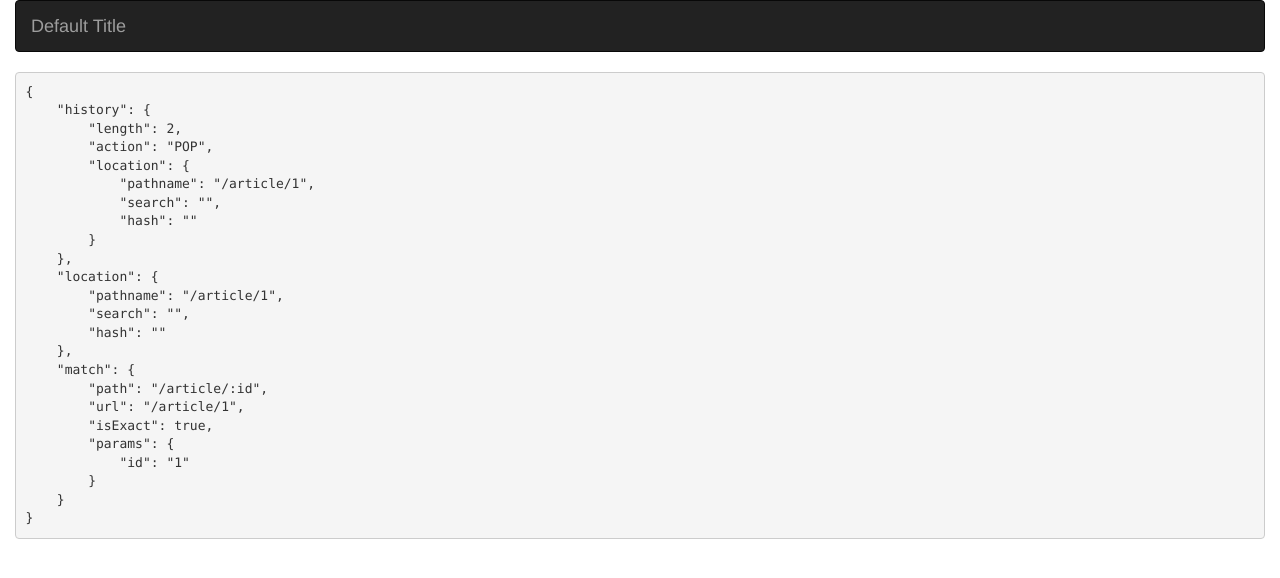
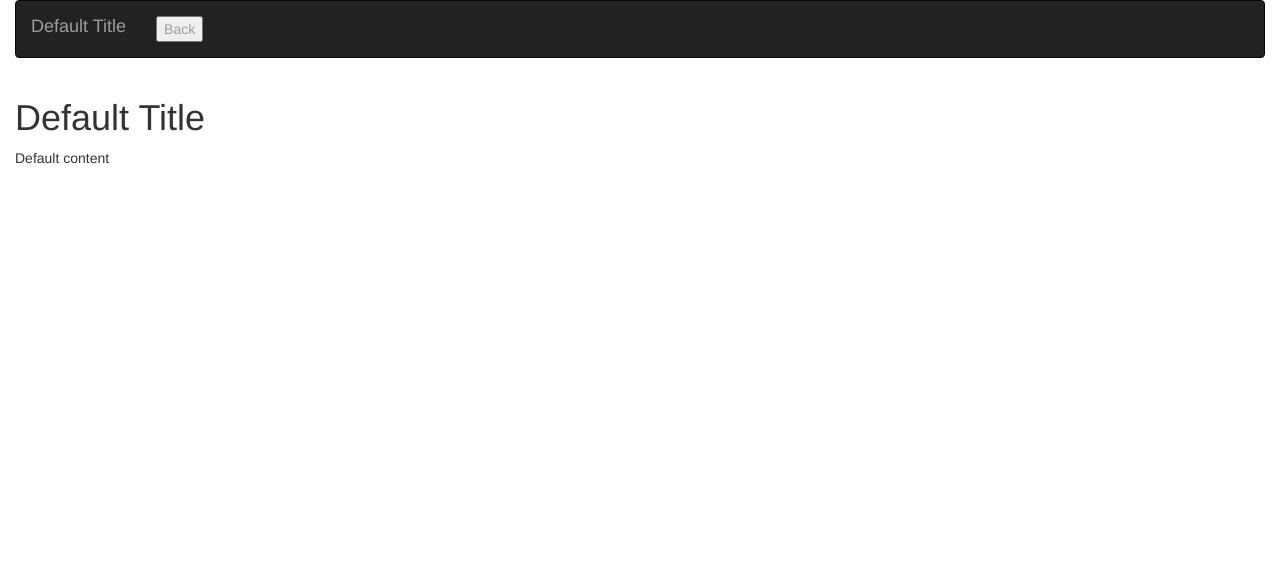
Before and after one commit to tearingItUp786/react-wp, a React app: page /article/1 in a window 1280 px wide. Shown: the top 578 px of the page. Built offline with nearby package versions, Linux system fonts and the light colour scheme; no server answers.

Commit message:
Add goBack functionality for Header based on browser location. Add render functionality for Article.jsx

```diff
--- a/js/Article.jsx
+++ b/js/Article.jsx
@@ -1,12 +1,49 @@
 // @flow
 
-import React from 'react';
+import React, { Component } from 'react';
+import type { Match } from 'react-router-dom';
+import { getSinglePost } from './config';
 
-const Article = (props: Location) => (
-  <div>
-    <pre>
-      <code>{JSON.stringify(props, null, 4)}</code>
-    </pre>
-  </div>
-);
+type State = {
+  article: any
+};
+
+type Props = {
+  match: Match
+};
+
+class Article extends Component<Props, State> {
+  state = {
+    article: {
+      title: {
+        rendered: 'Default Title'
+      },
+      content: {
+        rendered: '<p>Default content</p>'
+      }
+    }
+  };
+
+  componentDidMount() {
+    const { match } = this.props;
+    getSinglePost(match.params.id)
+      .then(response => {
+        const article = response.data[0];
+        this.setState({ article });
+      })
+      .catch(err => console.log(err));
+  }
+
+  render() {
+    const { article } = this.state;
+    return (
+      <div className="row">
+        <div className="col-sm-12">
+          <h1>{article.title.rendered}</h1>
+        </div>
+        <div className="col-sm-12" dangerouslySetInnerHTML={{ __html: article.content.rendered }} />
+      </div>
+    );
+  }
+}
 export default Article;
--- a/js/Header.jsx
+++ b/js/Header.jsx
@@ -3,13 +3,19 @@
 import React, { Component } from 'react';
 import { Link } from 'react-router-dom';
 import axios from 'axios';
+import { withRouter } from 'react-router';
 import { WP_REST_URL } from './config';
 
 type State = {
   siteTitle: string
 };
 
-type Props = {};
+type Props = {
+  location: Location,
+  history: {
+    goBack: Function
+  }
+};
 
 class Header extends Component<Props, State> {
   state = {
@@ -26,14 +32,28 @@ class Header extends Component<Props, State> {
   }
 
   render() {
+    const { location } = this.props;
+    let utilSpace = '';
+
+    if (location.pathname.indexOf('article') !== -1) {
+      utilSpace = (
+        <div className="collapse navbar-collapse" id="navbarText">
+          <button onClick={() => this.props.history.goBack()} className="navbar-text">
+            Back
+          </button>
+        </div>
+      );
+    }
+
     return (
       <nav className="navbar navbar-toggleable-md navbar-inverse bg-primary">
         <Link className="navbar-brand" to="/">
           {this.state.siteTitle}
         </Link>
+        {utilSpace}
       </nav>
     );
   }
 }
 
-export default Header;
+export default withRouter(Header);
--- a/js/Main.jsx
+++ b/js/Main.jsx
@@ -67,6 +67,7 @@ class Main extends Component<Props, State> {
 
   render() {
     return (
+      <div>
         <Switch>
           <Route
             exact
@@ -90,6 +91,7 @@ class Main extends Component<Props, State> {
 
           <Route component={Fourohfour} />
         </Switch>
+      </div>
     );
   }
 }
--- a/js/config.js
+++ b/js/config.js
@@ -35,3 +35,7 @@ export function getCategories() {
 export function getUsers() {
   return axios.get(`${WP_USERS}/`);
 }
+
+export function getSinglePost(postID) {
+  return axios.get(`${WP_POSTS}?include=${postID}`);
+}
--- a/package.json
+++ b/package.json
@@ -45,6 +45,7 @@
     "global": "^4.3.2",
     "react": "^16.2.0",
     "react-dom": "^16.2.0",
+    "react-router": "^4.2.0",
     "react-router-dom": "^4.2.2",
     "react-transition-group": "^2.2.1",
     "webpack": "^3.10.0",
```
Also changed, not shown: 1 other file (tests, documents, lock files or other folders). Lines whose indentation alone changed are shown as unchanged.
